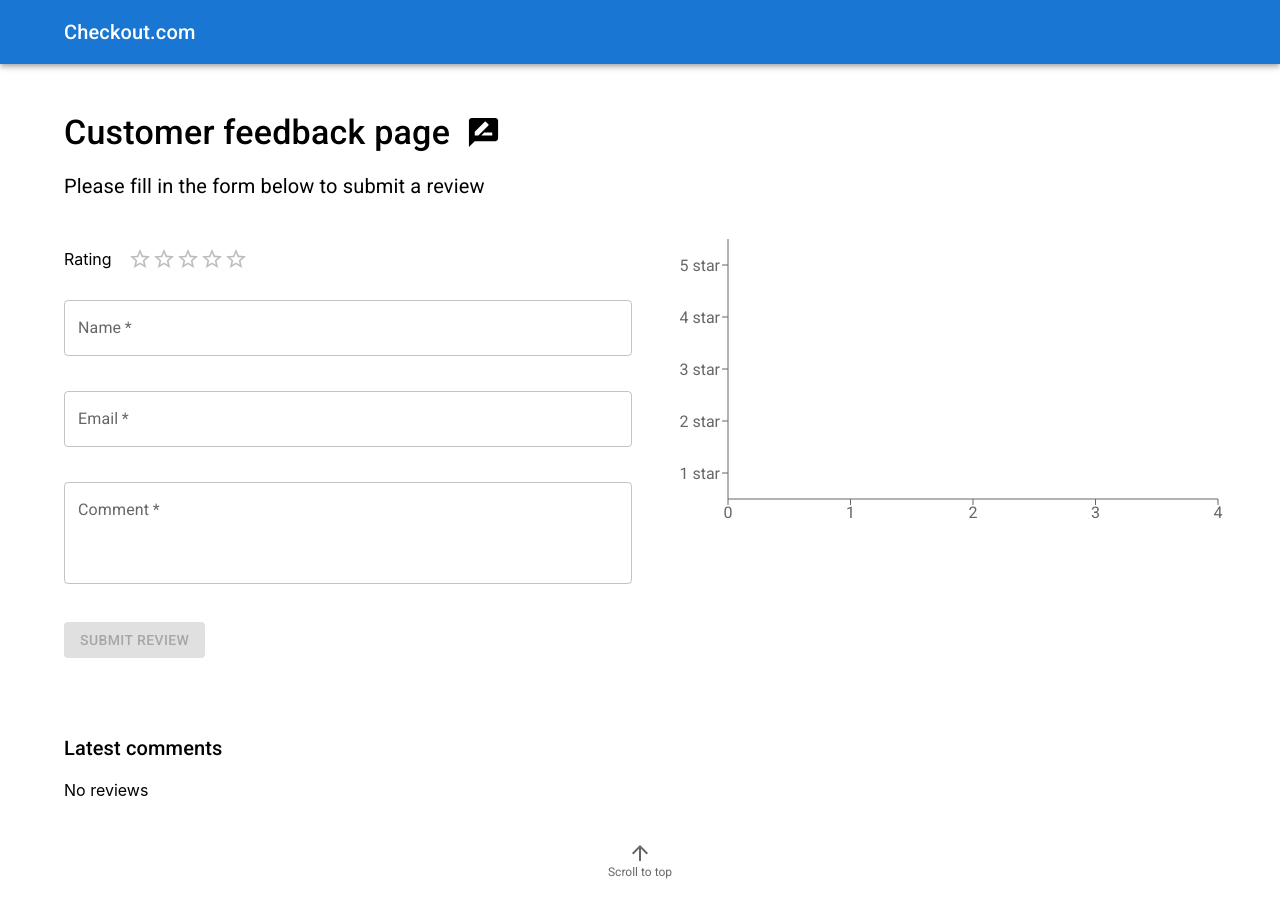
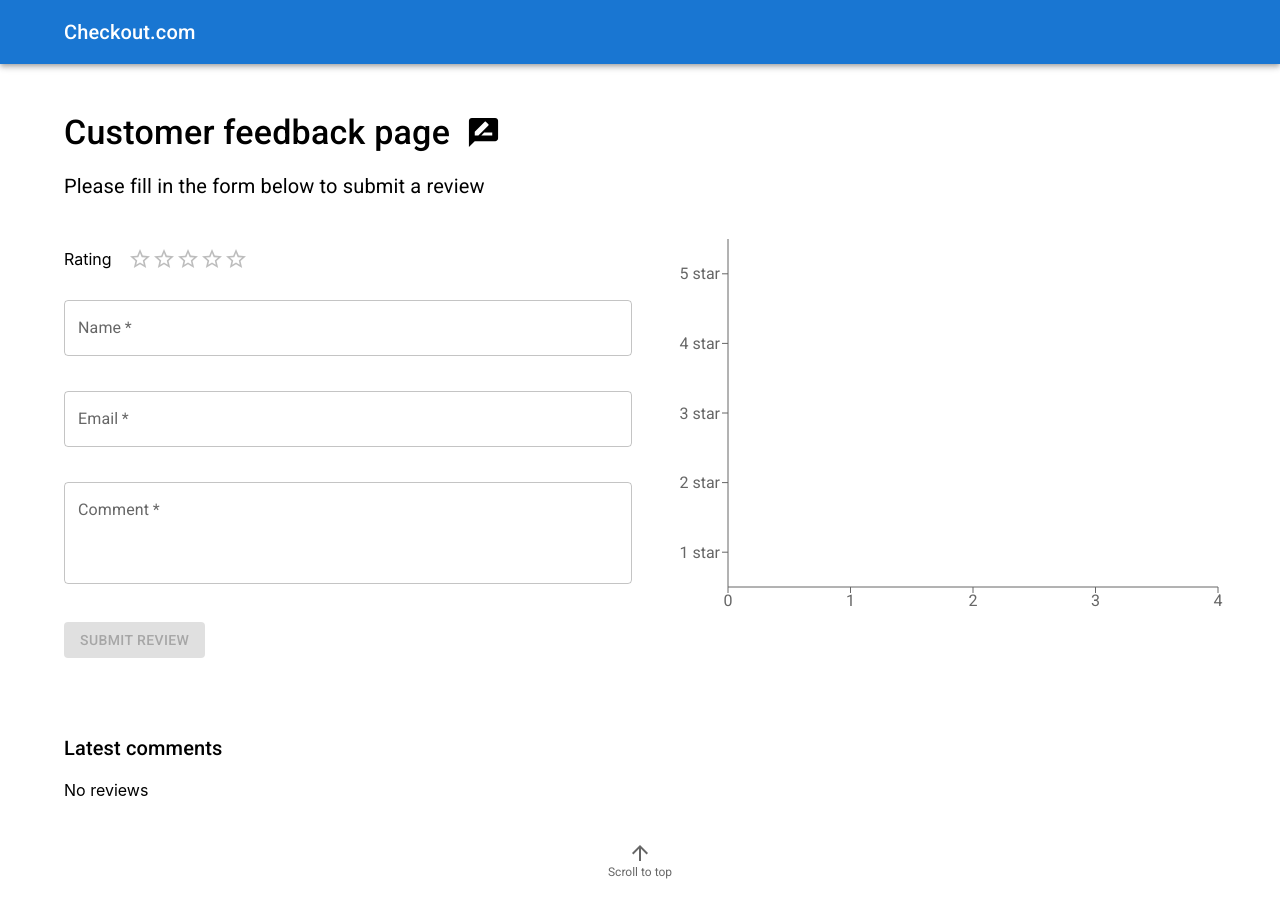
Before and after one commit to jbellmont/customer-feedback-page, a React (Vite) app: page / in a window 1280 px wide. Built offline with nearby package versions, Linux system fonts and the light colour scheme.

Commit message:
Tweak chart height

```diff
--- a/src/features/customer-feedback/components/RatingsChart.tsx
+++ b/src/features/customer-feedback/components/RatingsChart.tsx
@@ -29,7 +29,7 @@ const RatingsChart = ({chartData}: RatingsChartProps) => {
     <div data-testid={RATINGS_CHART_TEST_ID}>
       <BarChart
         data={chartData}
-        height={300}
+        height={388}
         layout="vertical"
         margin={{top: 5, right: 30, left: 20, bottom: 5}}
         width={600}
```
